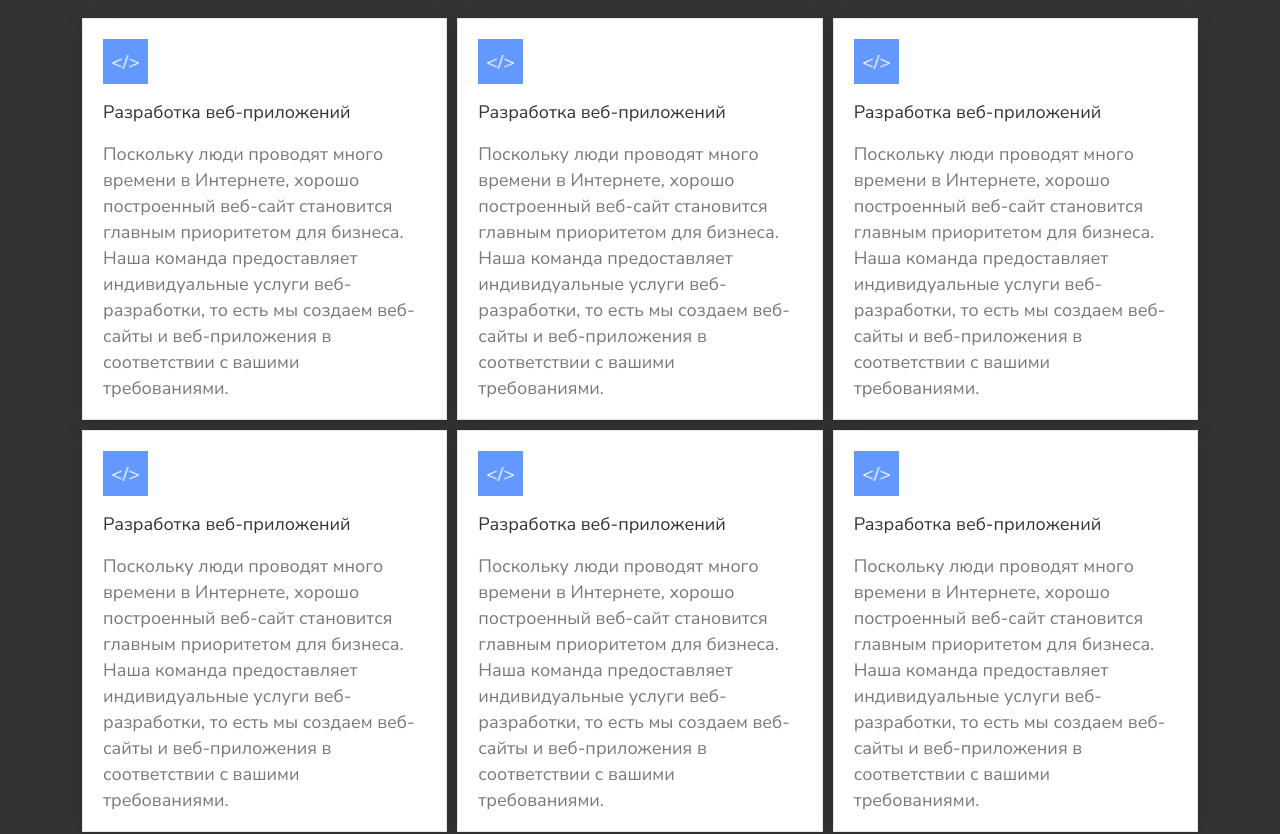
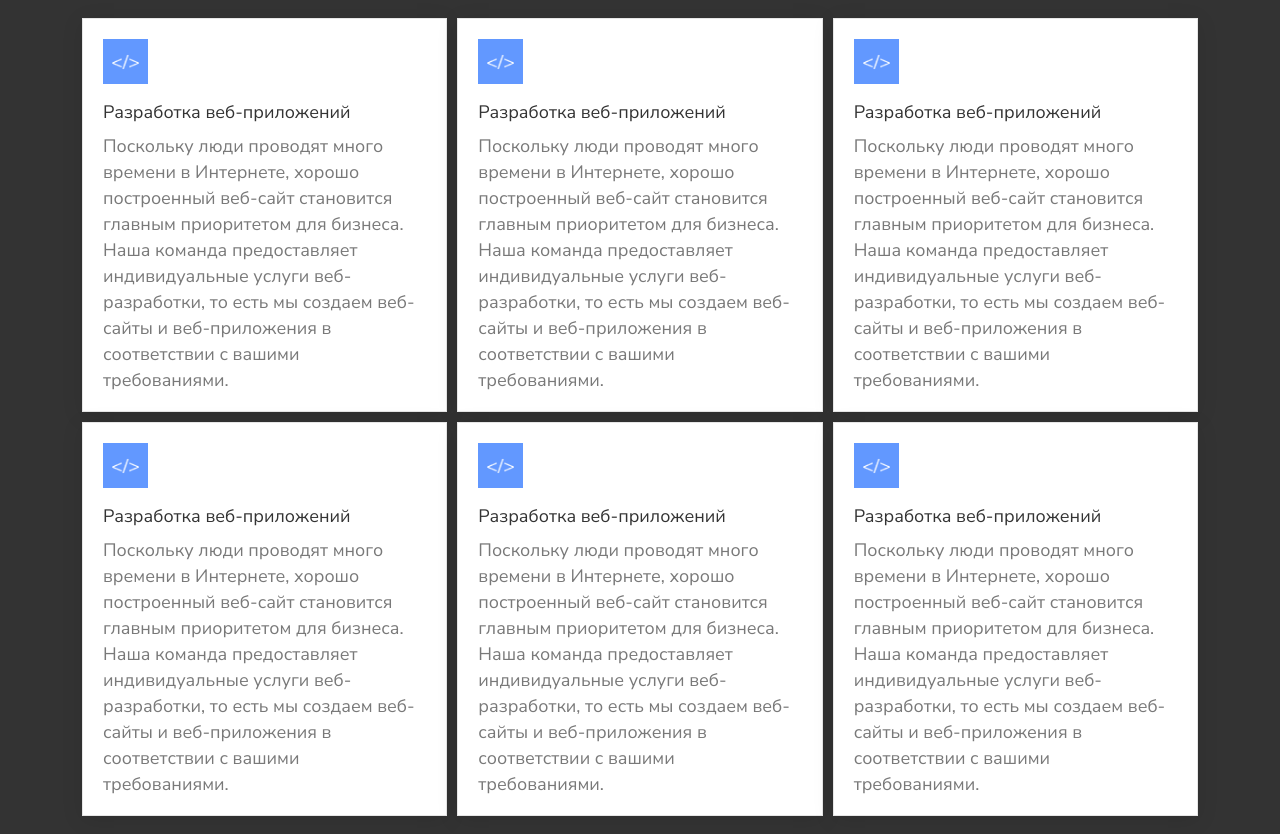
Before and after one commit to SolidDevs/solid-devs, a Next.js app: page /webService in a window 1280 px wide. Shown: the part 740-1574 px from the top of the page. Built offline with nearby package versions, Linux system fonts and the light colour scheme.

Commit message:
fix:styles

```diff
--- a/src/components/servicesAndProcess/card/ReusableCard.module.scss
+++ b/src/components/servicesAndProcess/card/ReusableCard.module.scss
@@ -25,6 +25,7 @@
     font-size: 18px;
     line-height: 21px;
     color: $mainDarkText;
+    margin-bottom: 10px;
   }
 
   p {
@@ -33,5 +34,6 @@
     font-size: 18px;
     line-height: 26px;
     color: $darkGrayText;
+    margin-top: 0;
   }
 }
```
